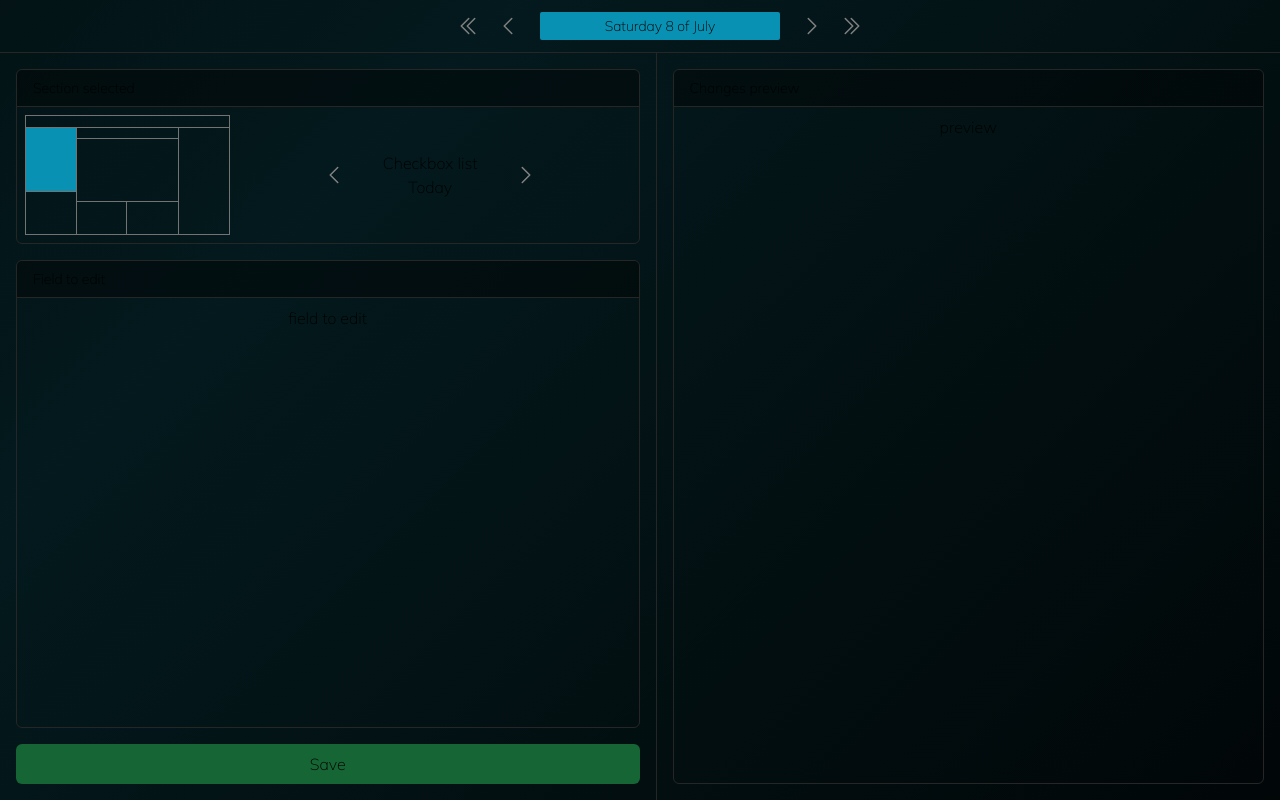
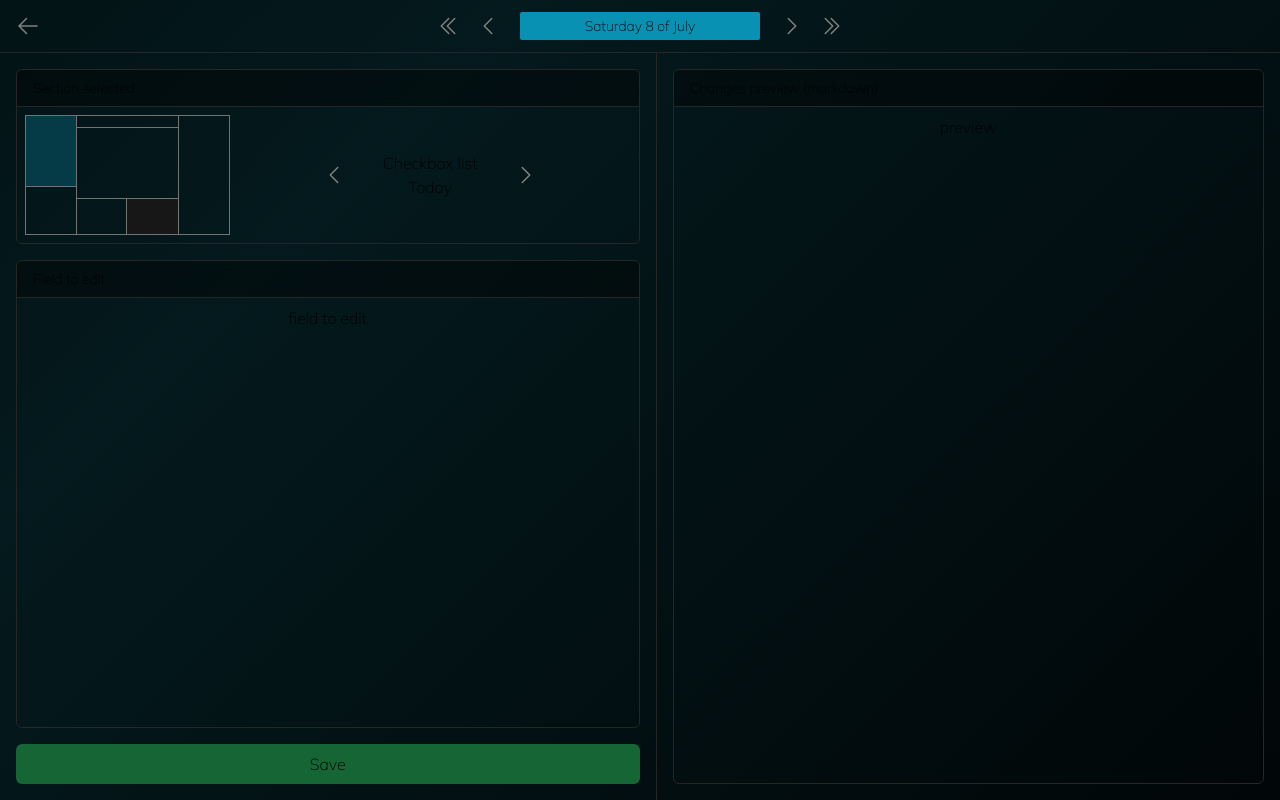
Before and after one commit to sturm-dev/desk-mate, a Next.js app: page /edit in a window 1280 px wide. Built offline with nearby package versions, Linux system fonts and the light colour scheme.

Commit message:
navigation to edit fields

```diff
--- a/src/components/forThisApp/HomeMiniLayout.tsx
+++ b/src/components/forThisApp/HomeMiniLayout.tsx
@@ -35,10 +35,6 @@ export const HomeMiniLayout = ({
       className="flex flex-col border border-neutral-500"
       style={{ width, height }}
     >
-      <div
-        className="border-b border-neutral-500"
-        style={{ height: height * 0.1 }}
-      />
       <div className="flex flex-1 w-full">
         <div
           className="flex flex-col border-r border-neutral-500"
@@ -47,7 +43,9 @@ export const HomeMiniLayout = ({
           <Touchable
             onClick={() => setSectionSelected("checkbox-list--today")}
             className={`border-b border-neutral-500 ${
-              sectionSelected === "checkbox-list--today" ? "bg-cyan-600" : ""
+              sectionSelected === "checkbox-list--today"
+                ? "bg-cyan-600 bg-opacity-30"
+                : ""
             }`}
             style={{ height: "60%" }}
           />
@@ -55,7 +53,7 @@ export const HomeMiniLayout = ({
             onClick={() => setSectionSelected("checkbox-list--do-not-forget")}
             className={`flex-1 ${
               sectionSelected === "checkbox-list--do-not-forget"
-                ? "bg-cyan-600"
+                ? "bg-cyan-600 bg-opacity-30"
                 : ""
             }`}
           />
@@ -64,14 +62,14 @@ export const HomeMiniLayout = ({
           <Touchable
             onClick={() => setSectionSelected("goal")}
             className={`border-b border-neutral-500 ${
-              sectionSelected === "goal" ? "bg-cyan-600" : ""
+              sectionSelected === "goal" ? "bg-cyan-600 bg-opacity-30" : ""
             }`}
             style={{ height: "10%" }}
           />
           <Touchable
             onClick={() => setSectionSelected("billboard")}
             className={`flex flex-1 border-b border-neutral-500 ${
-              sectionSelected === "billboard" ? "bg-cyan-600" : ""
+              sectionSelected === "billboard" ? "bg-cyan-600 bg-opacity-30" : ""
             }`}
           />
           <div className="flex" style={{ height: "30%" }}>
@@ -79,17 +77,18 @@ export const HomeMiniLayout = ({
               onClick={() => setSectionSelected("checkbox-list--this-week")}
               className={`border-r border-neutral-500 ${
                 sectionSelected === "checkbox-list--this-week"
-                  ? "bg-cyan-600"
+                  ? "bg-cyan-600 bg-opacity-30"
                   : ""
               }`}
               style={{ width: "50%" }}
             />
+            <div className="bg-neutral-900 flex flex-1" />
           </div>
         </div>
         <Touchable
           onClick={() => setSectionSelected("today-hours")}
           className={`border-l border-neutral-500 ${
-            sectionSelected === "today-hours" ? "bg-cyan-600" : ""
+            sectionSelected === "today-hours" ? "bg-cyan-600 bg-opacity-30" : ""
           }`}
           style={{ width: width * 0.25 }}
         />
--- a/src/components/forThisApp/edit/Header_Section.tsx
+++ b/src/components/forThisApp/edit/Header_Section.tsx
@@ -1,10 +1,12 @@
+// TODO: later implement select the day from calendar-picker
+
 "use client";
 
 import { MutableRefObject, useState } from "react";
 import { useRouter } from "next/navigation";
 import packageJson from "~/package.json";
 import {
-  ArrowLeftOnRectangleIcon,
+  ArrowLeftIcon,
   CalendarDaysIcon,
   ChevronDoubleLeftIcon,
   ChevronDoubleRightIcon,
@@ -36,13 +38,23 @@ export const Header_Section = ({
     // TODO: after 3 seconds of no change date -> ask to db to data about that day
   };
 
+  const onGoToHome = () => router.replace("/");
+
+  const goBackComponent = ({ hide }: { hide?: boolean }) => (
+    <div className={`${hide ? "opacity-0" : ""}`}>
+      <Touchable className="p-2" onClick={onGoToHome}>
+        <ArrowLeftIcon color="gray" className={IconStyleClassNames} />
+      </Touchable>
+    </div>
+  );
+
   return (
-    <div ref={ref_div} className="border-b border-neutral-800">
-      <div className="flex items-center justify-center px-1">
-        {/* TODO: later implement the calendar selection */}
-        <Touchable style={{ opacity: 0 }}>
-          <CalendarDaysIcon className={IconStyleClassNames} />
-        </Touchable>
+    <div
+      ref={ref_div}
+      className="border-b border-neutral-800 flex items-center justify-center"
+    >
+      {goBackComponent({ hide: false })}
+      <div className="flex flex-1 items-center justify-center px-1">
         <div className="flex-1 items-center justify-center flex flex-row">
           <Touchable onClick={() => dateEdit("minus", "week")}>
             <ChevronDoubleLeftIcon
@@ -69,6 +81,7 @@ export const Header_Section = ({
           </Touchable>
         </div>
       </div>
+      {goBackComponent({ hide: true })}
     </div>
   );
 };
--- a/src/components/forThisApp/edit/Right_Section.tsx
+++ b/src/components/forThisApp/edit/Right_Section.tsx
@@ -4,7 +4,7 @@ export const Right_Section = () => {
   return (
     <div className="flex flex-1 flex-col items-center justify-center">
       <div className="flex flex-1 w-full p-4">
-        <Card title="Changes preview">
+        <Card title="Changes preview (markdown)">
           <p>preview</p>
         </Card>
       </div>
--- a/src/components/forThisApp/home/Header_Section.tsx
+++ b/src/components/forThisApp/home/Header_Section.tsx
@@ -72,7 +72,6 @@ export const Header_Section = ({
               title: "Edit fields",
               onClick: onGoToEdit,
               icon: PencilSquareIcon,
-              showOnlyOnDesktop: true,
             },
           ]}
         />
--- a/src/components/generic/OptionsDropdown.tsx
+++ b/src/components/generic/OptionsDropdown.tsx
@@ -10,7 +10,6 @@ export const OptionsDropdown = ({
     title: string;
     onClick: () => void;
     icon: typeof UserCircleIcon;
-    showOnlyOnDesktop?: boolean;
   }[];
   footerComponent?: React.ReactNode;
 }) => {
@@ -28,18 +27,11 @@ export const OptionsDropdown = ({
         leaveFrom="transform opacity-100 scale-100"
         leaveTo="transform opacity-0 scale-95"
       >
-        <Menu.Items className="absolute z-10 right-2 mt-2 origin-top-right divide-y divide-neutral-700 rounded-md bg-neutral-800 shadow-lg ring-1 ring-black ring-opacity-5 focus:outline-none">
-          <div className="p-4 flex flex-row items-center pr-6">
-            <UserCircleIcon className="ml-2 mr-2 h-6 w-6 text-neutral-500" />
-            <span className="text-neutral-500">asd@asd.asd</span>
-          </div>
+        <Menu.Items className="absolute z-10 w-40 right-2 mt-2 origin-top-right divide-y divide-neutral-700 rounded-md bg-neutral-800 shadow-lg ring-1 ring-black ring-opacity-5 focus:outline-none">
           {items.map((item) => {
             const Icon = item.icon;
             return (
-              <div
-                key={item.title}
-                className={item.showOnlyOnDesktop ? "hidden xl:block" : ""}
-              >
+              <div key={item.title}>
                 <Menu.Item>
                   <button
                     className="flex flex-row p-4 pr-6 items-center w-full"
```
